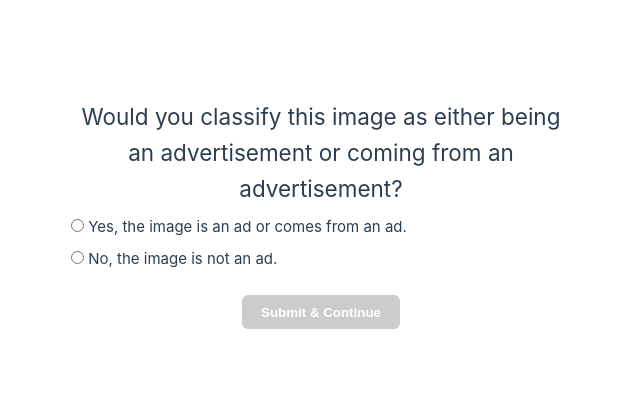
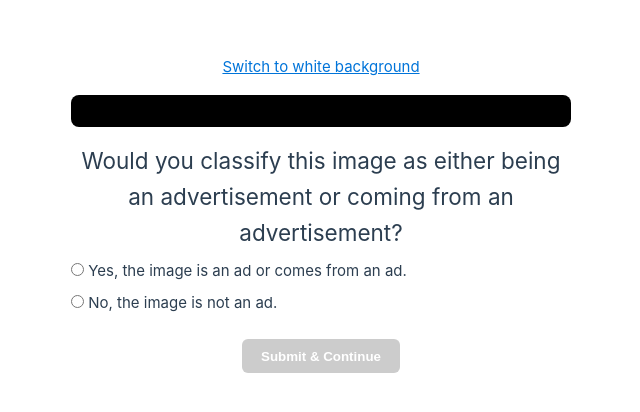
Before and after one commit to kiglaze/AdTrueClassificationSite, a Vue app: page / in a window 1280 px wide. Shown: the part 186-598 px from the top of the page, without its empty margins (69-709 px from the left). Built offline with nearby package versions, Linux system fonts and the light colour scheme; no server answers.

Commit message:
improving visibility and accounting for image viewing pitfalls

```diff
--- a/src/App.vue
+++ b/src/App.vue
@@ -3,8 +3,16 @@
 
 <template>
   <div class="quiz-container">
+    <!-- Toggle background color link -->
+    <span class="toggle-bg-link" @click="toggleBg">
+      {{ isWhiteBg ? 'Switch to black background' : 'Switch to white background' }}
+    </span>
     <!-- Image -->
-    <img v-if="currentImage" :src="currentImage" alt="Quiz Image" class="question-image" />
+    <div class="image-container" :class="isWhiteBg ? 'white-bg' : 'black-bg'">
+      <img v-if="currentImage" :src="currentImage" alt="Quiz Image" class="question-image" />
+    </div>
+
+    <a v-if="currentImage" :href="currentImage" target="_blank" class="image-link">Can't see? Open image in new tab</a>
 
     <!-- Question -->
     <h2>{{ question.text }}</h2>
@@ -37,6 +45,7 @@ export default {
       selectedAnswer: null,
       images: [],
       currentImageIndex: 100,
+      isWhiteBg: false,
       question: {
         text: "Would you classify this image as either being an advertisement or coming from an advertisement?",
         options: [
@@ -89,6 +98,9 @@ export default {
       // Select a new image index
       this.currentImageIndex = this.currentImageIndex + 1;
       this.selectedAnswer = null;
+    },
+    toggleBg() {
+      this.isWhiteBg = !this.isWhiteBg;
     }
   }
 };
@@ -100,7 +112,24 @@ export default {
   margin: 0 auto;
   text-align: center;
 }
-
+.toggle-bg-link {
+  color: #0074d9;
+  cursor: pointer;
+  text-decoration: underline;
+  display: inline-block;
+  margin-bottom: 1rem;
+}
+.image-container.white-bg {
+  background: #fff;
+}
+.image-container.black-bg {
+  background: #000;
+}
+.image-container {
+  padding: 1rem;
+  border-radius: 8px;
+  margin-bottom: 1rem;
+}
 .question-image {
   max-width: 100%;
   margin-bottom: 1rem;
@@ -126,4 +155,11 @@ button:disabled {
   background: #ccc;
   cursor: not-allowed;
 }
+.image-link {
+  display: block;
+  margin-top: 0.5rem;
+  color: #0074d9;
+  text-decoration: underline;
+  font-size: 0.95rem;
+}
 </style>
```
